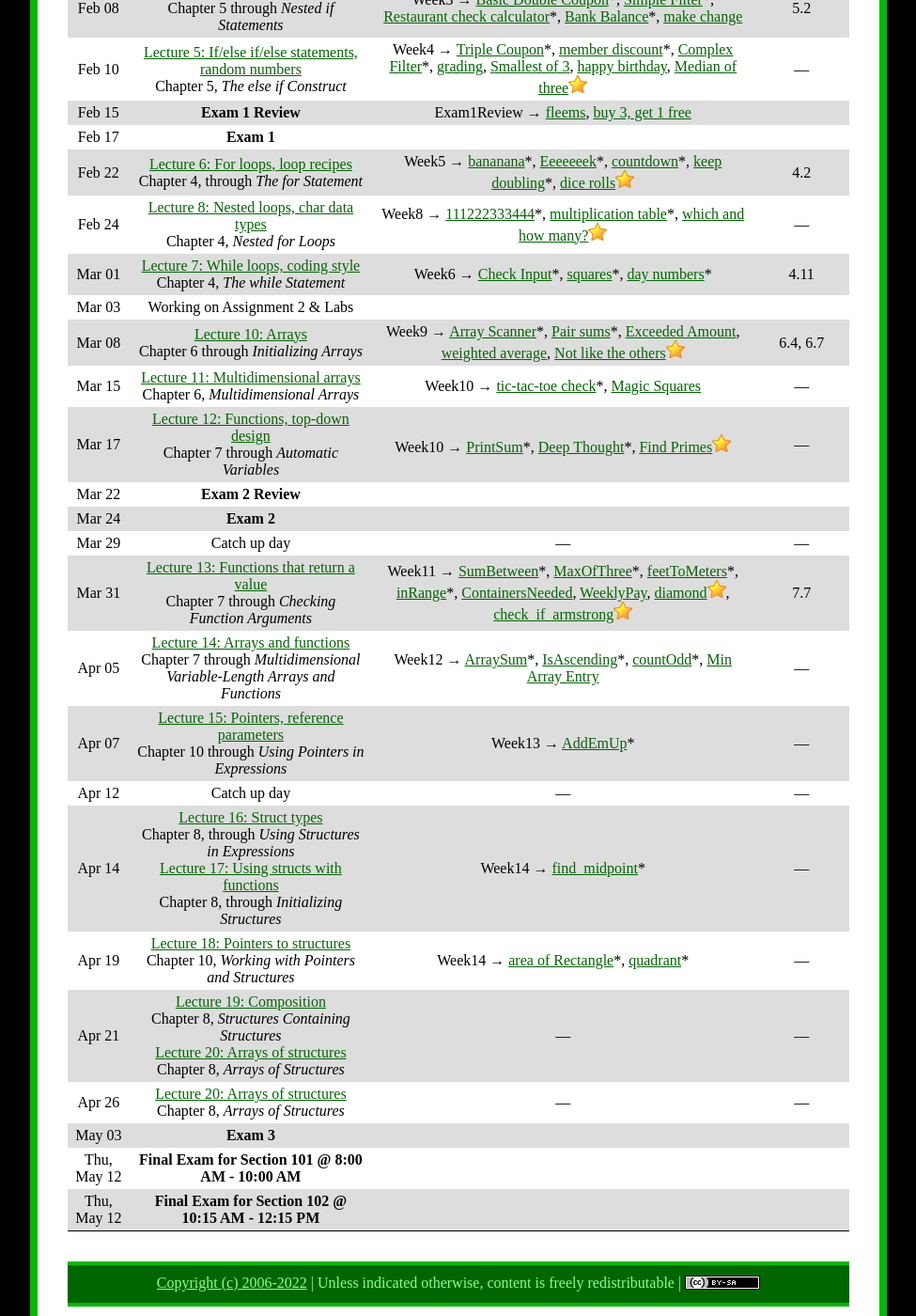
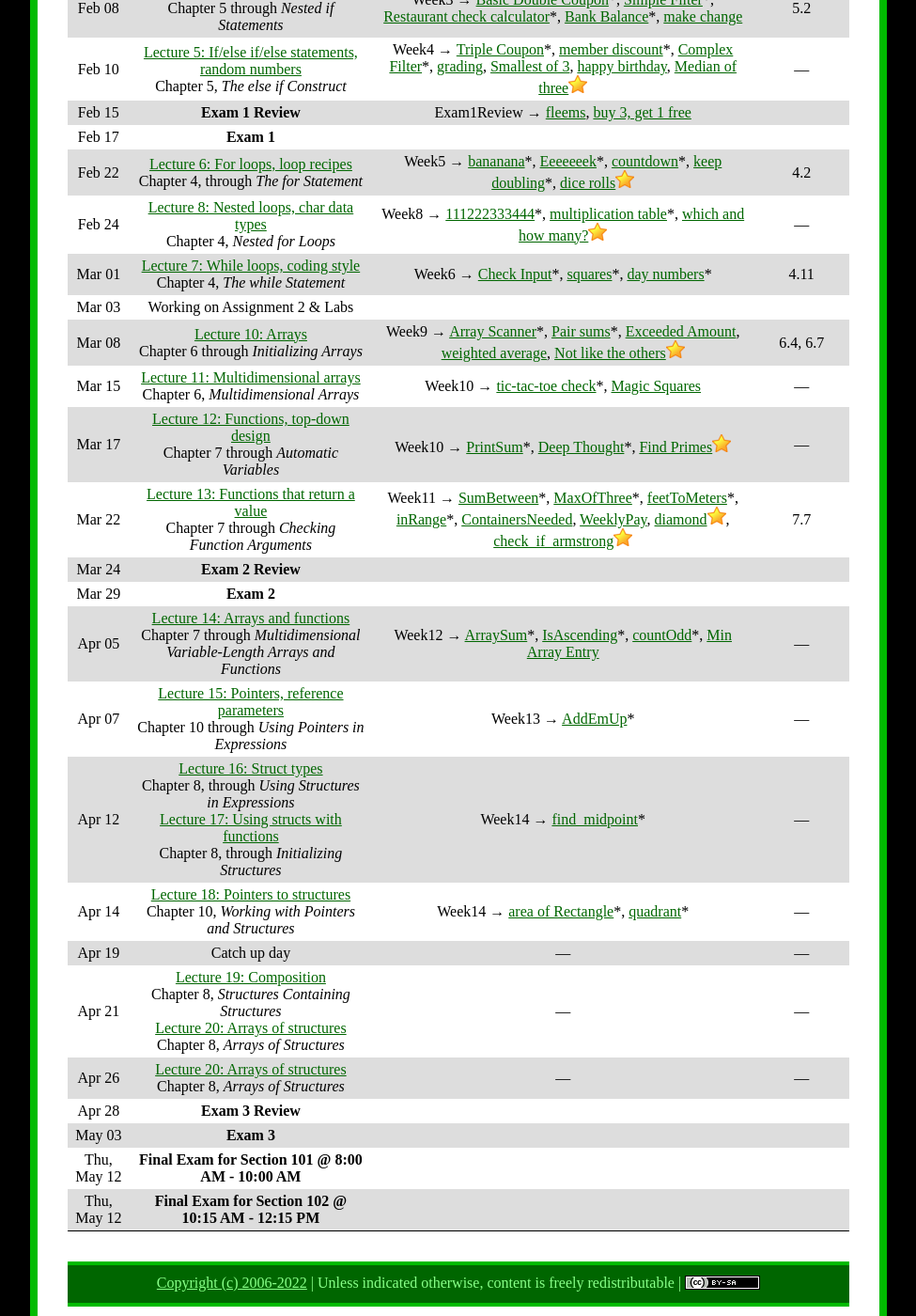
Before and after one commit to ycpcs/cs101-spring2022, a Jekyll site: the page built from schedule.md, in a window 1280 px wide and 1400 px high, scrolled down 622 px. Shown: the whole window at 94% size, without its empty margins (152-1127 px from the left). Built offline with Jekyll 4.4.1, drawn with Linux system fonts in a browser that asks for light colours.

Commit message:
modified schedule to reflect Spartan Day

```diff
--- a/schedule.md
+++ b/schedule.md
@@ -28,17 +28,17 @@ Mar 03 | Working on Assignment 2 & Labs
 Mar 08 | [Lecture 10: Arrays](lectures/lecture10.html)<br>Chapter 6 through *Initializing Arrays* | Week9 &rarr; [Array Scanner](https://cs.ycp.edu/cloudcoder/#exercise?c=17,p=821)\*, [Pair sums](https://cs.ycp.edu/cloudcoder/#exercise?c=17,p=822)\*, [Exceeded Amount](https://cs.ycp.edu/cloudcoder/#exercise?c=17,p=823), [weighted average](https://cs.ycp.edu/cloudcoder/#exercise?c=17,p=875), [Not like the others](https://cs.ycp.edu/cloudcoder/#exercise?c=17,p=824)![gold star](img/goldstar-tiny.png) | 6.4, 6.7
 Mar 15 | [Lecture 11: Multidimensional arrays](lectures/lecture11.html)<br>Chapter 6, *Multidimensional Arrays* | Week10 &rarr; [tic-tac-toe check](https://cs.ycp.edu/cloudcoder/#exercise?c=17,p=852)\*, [Magic Squares](https://cs.ycp.edu/cloudcoder/#exercise?c=17,p=864) | &mdash;
 Mar 17 | [Lecture 12: Functions, top-down design](lectures/lecture12.html)<br>Chapter 7 through *Automatic Variables* | Week10 &rarr;  [PrintSum](https://cs.ycp.edu/cloudcoder/#exercise?c=17,p=825)\*, [Deep Thought](https://cs.ycp.edu/cloudcoder/#exercise?c=17,p=826)\*, [Find Primes](https://cs.ycp.edu/cloudcoder/#exercise?c=17,p=827)![gold star](img/goldstar-tiny.png) | &mdash;
-Mar 22 | **Exam 2 Review**| |
-Mar 24 | **Exam 2**| |
-Mar 29 | Catch up day | &mdash; | &mdash;
-Mar 31 | [Lecture 13: Functions that return a value](lectures/lecture13.html)<br>Chapter 7 through *Checking Function Arguments* | Week11 &rarr; [SumBetween](https://cs.ycp.edu/cloudcoder/#exercise?c=17,p=831)\*, [MaxOfThree](https://cs.ycp.edu/cloudcoder/#exercise?c=17,p=832)\*, [feetToMeters](https://cs.ycp.edu/cloudcoder/#exercise?c=17,p=849)\*, [inRange](https://cs.ycp.edu/cloudcoder/#exercise?c=17,p=850)\*, [ContainersNeeded](https://cs.ycp.edu/cloudcoder/#exercise?c=17,p=862), [WeeklyPay](https://cs.ycp.edu/cloudcoder/#exercise?c=17,p=863), [diamond](https://cs.ycp.edu/cloudcoder/#exercise?c=17,p=851)![gold star](img/goldstar-tiny.png), [check\_if\_armstrong](https://cs.ycp.edu/cloudcoder/#exercise?c=17,p=871)![gold star](img/goldstar-tiny.png) | 7.7
+Mar 22 | [Lecture 13: Functions that return a value](lectures/lecture13.html)<br>Chapter 7 through *Checking Function Arguments* | Week11 &rarr; [SumBetween](https://cs.ycp.edu/cloudcoder/#exercise?c=17,p=831)\*, [MaxOfThree](https://cs.ycp.edu/cloudcoder/#exercise?c=17,p=832)\*, [feetToMeters](https://cs.ycp.edu/cloudcoder/#exercise?c=17,p=849)\*, [inRange](https://cs.ycp.edu/cloudcoder/#exercise?c=17,p=850)\*, [ContainersNeeded](https://cs.ycp.edu/cloudcoder/#exercise?c=17,p=862), [WeeklyPay](https://cs.ycp.edu/cloudcoder/#exercise?c=17,p=863), [diamond](https://cs.ycp.edu/cloudcoder/#exercise?c=17,p=851)![gold star](img/goldstar-tiny.png), [check\_if\_armstrong](https://cs.ycp.edu/cloudcoder/#exercise?c=17,p=871)![gold star](img/goldstar-tiny.png) | 7.7
+Mar 24 | **Exam 2 Review**| |
+Mar 29 | **Exam 2**| |
 Apr 05 | [Lecture 14: Arrays and functions](lectures/lecture14.html)<br>Chapter 7 through *Multidimensional Variable-Length Arrays and Functions* | Week12 &rarr; [ArraySum](https://cs.ycp.edu/cloudcoder/#exercise?c=17,p=828)\*, [IsAscending](https://cs.ycp.edu/cloudcoder/#exercise?c=17,p=830)\*, [countOdd](https://cs.ycp.edu/cloudcoder/#exercise?c=17,p=829)\*, [Min Array Entry](https://cs.ycp.edu/cloudcoder/#exercise?c=17,p=865) | &mdash;
 Apr 07 | [Lecture 15: Pointers, reference parameters](lectures/lecture15.html)<br>Chapter 10 through *Using Pointers in Expressions* | Week13 &rarr; [AddEmUp](https://cs.ycp.edu/cloudcoder/#exercise?c=17,p=833)\* | &mdash;
-Apr 12 | Catch up day | &mdash; | &mdash;
-Apr 14 | [Lecture 16: Struct types](lectures/lecture16.html)<br>Chapter 8, through *Using Structures in Expressions*<br>[Lecture 17: Using structs with functions](lectures/lecture17.html)<br>Chapter 8, through *Initializing Structures* | Week14 &rarr; [find\_midpoint](https://cs.ycp.edu/cloudcoder/#exercise?c=17,p=879)\* | &mdash;
-Apr 19 | [Lecture 18: Pointers to structures](lectures/lecture18.html)<br>Chapter 10, *Working with Pointers and Structures* |  Week14 &rarr; [area of Rectangle](https://cs.ycp.edu/cloudcoder/#exercise?c=17,p=834)\*, [quadrant](https://cs.ycp.edu/cloudcoder/#exercise?c=17,p=860)\* | &mdash;
+Apr 12 | [Lecture 16: Struct types](lectures/lecture16.html)<br>Chapter 8, through *Using Structures in Expressions*<br>[Lecture 17: Using structs with functions](lectures/lecture17.html)<br>Chapter 8, through *Initializing Structures* | Week14 &rarr; [find\_midpoint](https://cs.ycp.edu/cloudcoder/#exercise?c=17,p=879)\* | &mdash;
+Apr 14 | [Lecture 18: Pointers to structures](lectures/lecture18.html)<br>Chapter 10, *Working with Pointers and Structures* |  Week14 &rarr; [area of Rectangle](https://cs.ycp.edu/cloudcoder/#exercise?c=17,p=834)\*, [quadrant](https://cs.ycp.edu/cloudcoder/#exercise?c=17,p=860)\* | &mdash;
+Apr 19 | Catch up day | &mdash; | &mdash;
 Apr 21 | [Lecture 19: Composition](lectures/lecture19.html)<br>Chapter 8, *Structures Containing Structures*<br>[Lecture 20: Arrays of structures](lectures/lecture20.html)<br>Chapter 8, *Arrays of Structures* | &mdash; | &mdash;
 Apr 26 | [Lecture 20: Arrays of structures](lectures/lecture20.html)<br>Chapter 8, *Arrays of Structures* | &mdash; | &mdash;
+Apr 28 | **Exam 3 Review**| |
 May 03 | **Exam 3**| |
 Thu, May 12| **Final Exam for Section 101 @ 8:00 AM - 10:00 AM**
 Thu, May 12| **Final Exam for Section 102 @ 10:15 AM - 12:15 PM**
```
